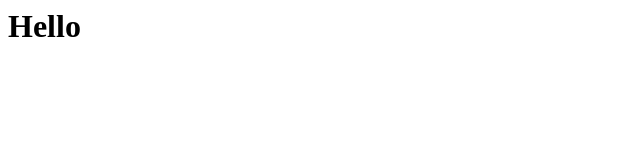
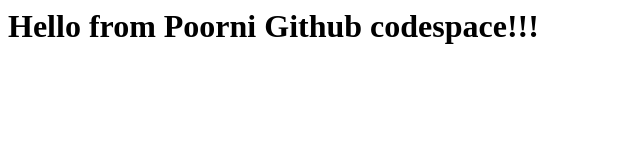
Before and after one commit to PoorniKamalGitHub/skills-code-with-codespaces, a plain HTML site: page index.html in a window 1280 px wide. Shown: the whole page, without its empty margins (0-640 px from the left). Drawn offline with Linux system fonts and the light colour scheme.

Commit message:
Adding hello from the codespace!

```diff
--- a/index.html
+++ b/index.html
@@ -1,3 +1,3 @@
 <html>
-  <h1>Hello</h1>
+  <h1>Hello from Poorni Github codespace!!! </h1>
 </html>
```
